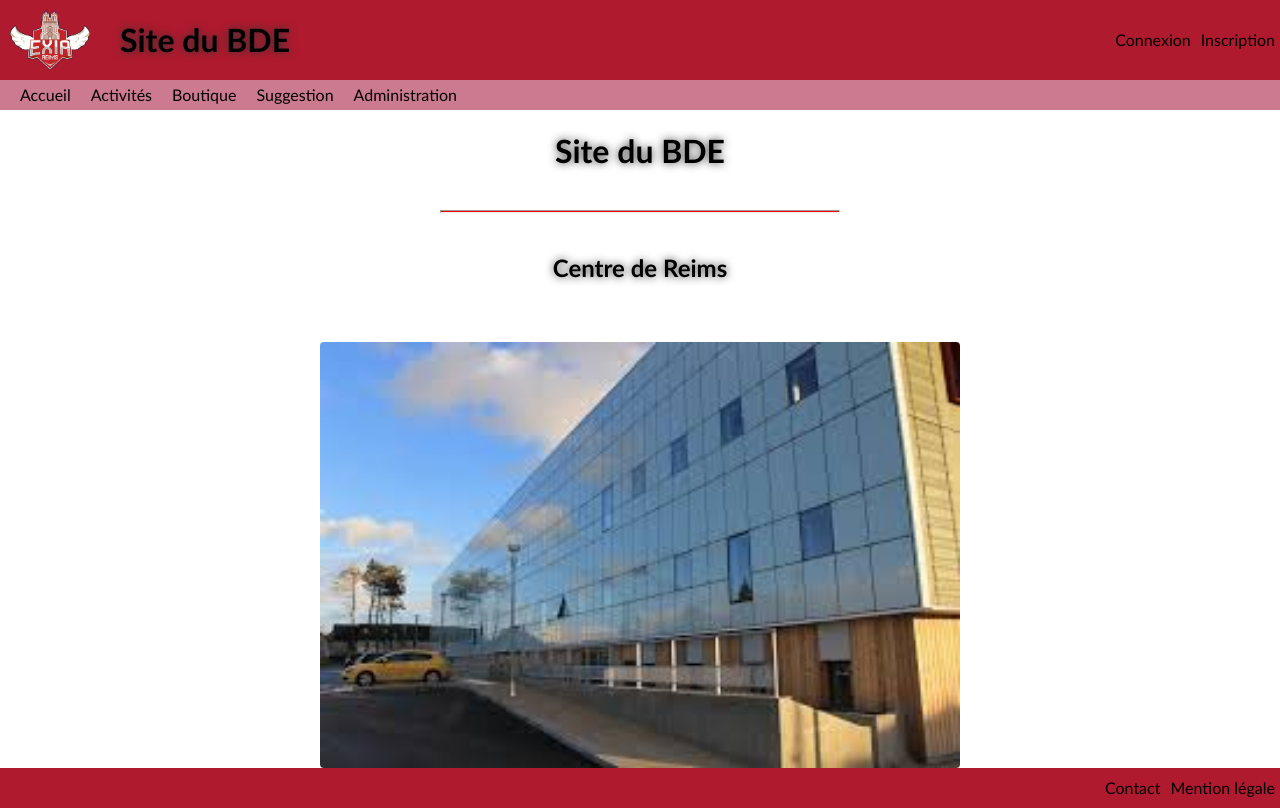
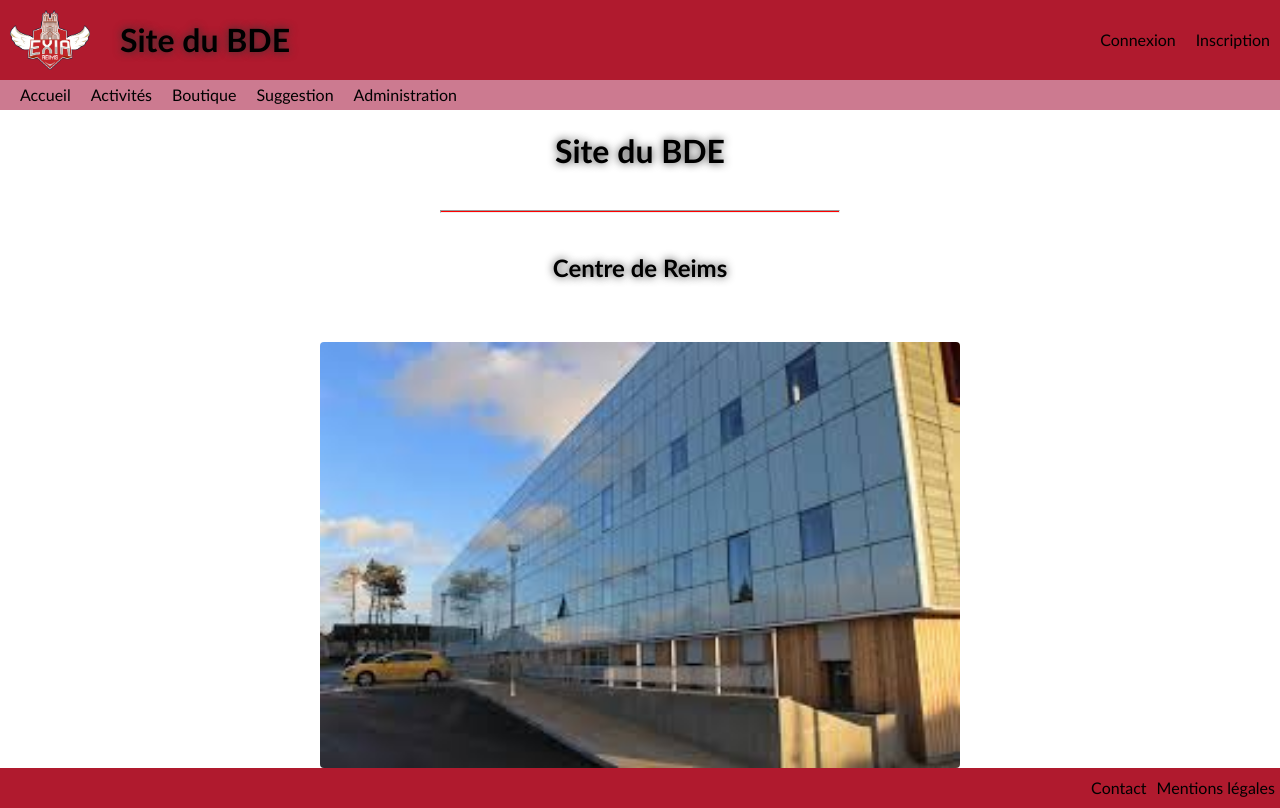
Before and after one commit to MaxenceDy/BWDEEB, a PHP site: page / in a window 1280 px wide. Run offline with PHP 8.4, Linux system fonts and the light colour scheme.

Commit message:
joli menu :3

```diff
--- a/footer.php
+++ b/footer.php
@@ -1,6 +1,6 @@
 <footer>
 
-	<a id="ml" href="mention-legal.php">Mention légale</a>
+	<a id="ml" href="mention-legal.php">Mentions légales</a>
 
 	<a id="contact" href="contact.php">Contact</a>
 
--- a/header.css
+++ b/header.css
@@ -16,6 +16,7 @@ body
 
 /*HEADER*/
 
+/*image*/
 #logoHeader
 {
     width: 80px;
@@ -26,11 +27,11 @@ body
     margin-top: 10px;
 }
 
+/*h1*/
 #titreHeader
 {
     line-height: 80px;
     margin: 0;
-
 }
 
 header
@@ -44,6 +45,8 @@ header a
 {
     float: right;
     padding: 5px;
+    padding-left: 10px;
+    padding-right: 10px;
     color: black;
     text-decoration: none;
     line-height: 70px;
@@ -108,8 +111,8 @@ nav a
 {
     text-decoration: none;
     color: black;
-    border-bottom: 0px;
-    border-bottom-color: #B01A2E;
+    border-bottom: 2px solid;
+    border-bottom-color: #CC7A90;
     transition: 0.5s;
 }
 
--- a/index.php
+++ b/index.php
@@ -9,19 +9,18 @@
 
   <body>
 
-        <?php include('header.php'); ?>
+    <?php include('header.php'); ?>
+
     <div id="wrapper">
-
         <div class= "texte-index">
           <h1 id="BDE">Site du BDE</h1>
           <hr></hr>
           <h2>Centre de Reims</h2>
         </div>
+        <img id="deventure" src="Images/deventure.jpg" alt="deventure du CESI" />
+    </div>
 
-        <img id="deventure" src="Images/deventure.jpg" alt="deventure du CESI" />
+    <?php include 'footer.php'; ?>
 
-
-    </div>
-        <?php include 'footer.php'; ?>
   </body>
 </html>
```
